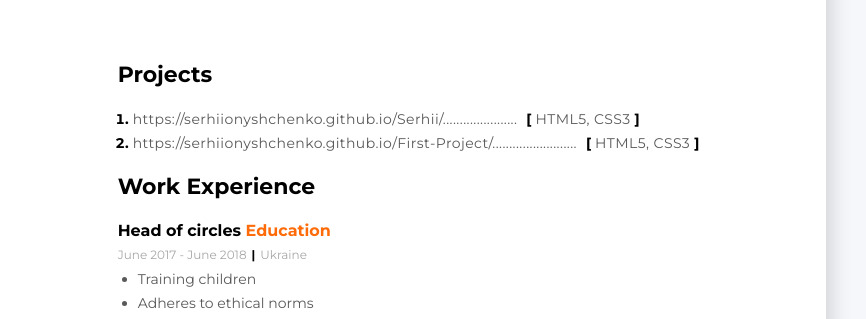
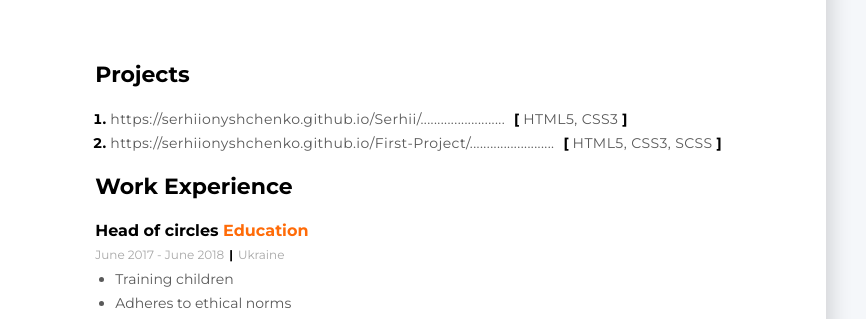
Before and after one commit to SerhiiOnyshchenko/Serhii-Portfolio, a plain HTML site: page index.html in a window 1280 px wide. Shown: the part 340-659 px from the top of the page, 414-1280 px from the left. Drawn offline with Linux system fonts and the light colour scheme.

Commit message:
Add files via upload

```diff
--- a/index.html
+++ b/index.html
@@ -58,13 +58,13 @@
           <div class="experience-titel">Projects</div>
           <ol class="project-list">
             <li>
-              <a href="https://serhiionyshchenko.github.io/Serhii/">https://serhiionyshchenko.github.io/Serhii/......................</a>
+              <a href="https://serhiionyshchenko.github.io/Serhii/">https://serhiionyshchenko.github.io/Serhii/.........................</a>
               <b>[ <span> HTML5, CSS3</span> ]</b>
             </li>
             <li>
               <a
                 href="https://serhiionyshchenko.github.io/First-Project/">https://serhiionyshchenko.github.io/First-Project/.........................</a>
-              <b>[ <span> HTML5, CSS3</span> ]</b>
+              <b>[ <span> HTML5, CSS3, SCSS</span> ]</b>
             </li>
           </ol>
         </div>
```
